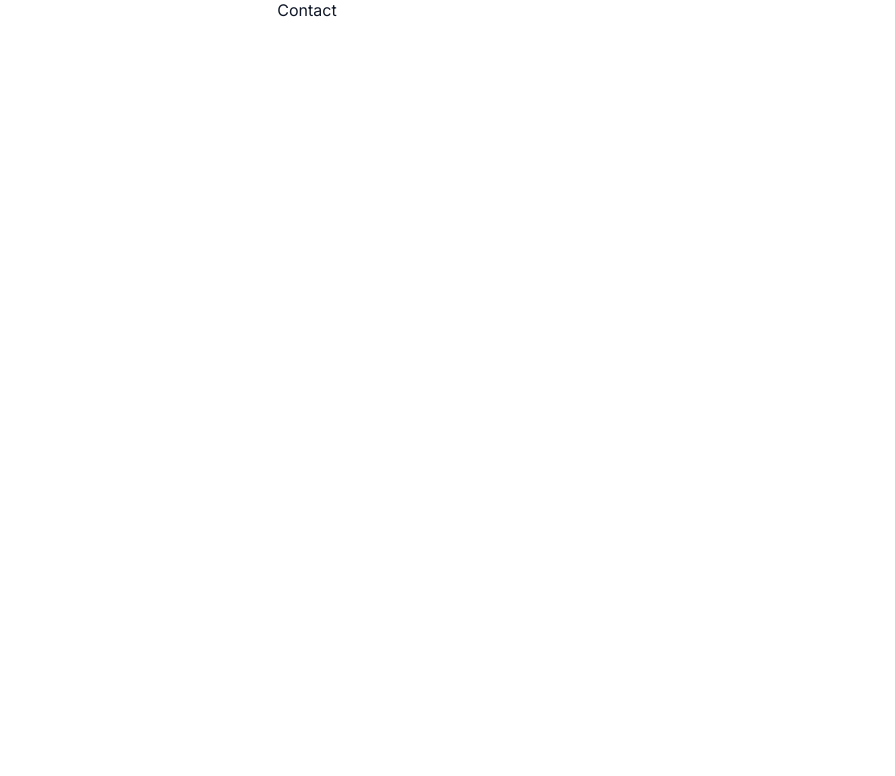
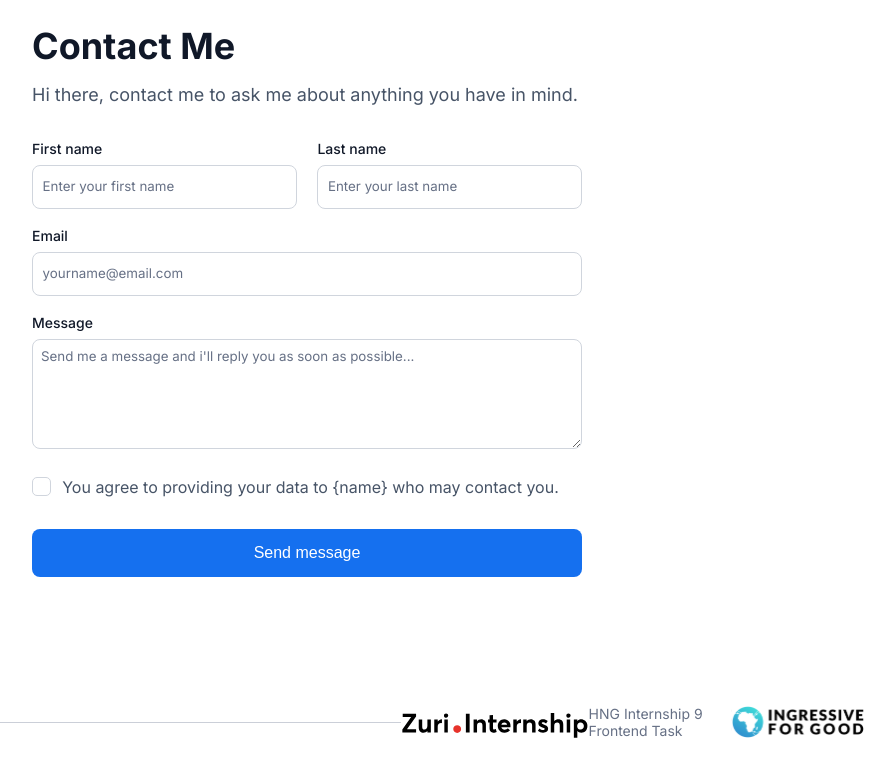
Before and after one commit to D3troit98/mylinktreee, a React (Create React App) app: page /contact in a window 1280 px wide. Shown: the top 776 px of the page, without its empty margins (333-1228 px from the left). Built offline with nearby package versions, Linux system fonts and the light colour scheme.

Commit message:
testing react-hook-form

```diff
--- a/package.json
+++ b/package.json
@@ -8,6 +8,7 @@
     "@testing-library/user-event": "^13.5.0",
     "react": "^18.2.0",
     "react-dom": "^18.2.0",
+    "react-hook-form": "^7.39.1",
     "react-router-dom": "^6.4.3",
     "react-scripts": "5.0.1",
     "sass": "^1.55.0",
--- a/src/components/contact/Contact.jsx
+++ b/src/components/contact/Contact.jsx
@@ -1,7 +1,132 @@
-import React from "react";
+import React, { useState } from "react";
+import { useForm } from "react-hook-form";
+import Footer from "../home/Footer";
+import "./contact.scss";
+export default function Contact() {
+  const {
+    register,
+    handleSubmit,
+    formState: { errors },
+  } = useForm();
+  //const [focus, setFocus] = useState(false)
 
-const Contact = () => {
-  return <div>Contact</div>;
-};
+  const onSubmit = (data) => {
+    console.log(data);
+  };
 
-export default Contact;
+  /*const changeFocus = () => {
+    setFocus(true)
+  }
+  const inputStyle = (input2) => {
+      return {border: input2 ? '1px solid red': '1px solid #D0D5DD', outline: focus ? input2? '0.1rem solid red': "0.1rem solid #84caff" : 0}
+  }*/
+
+  return (
+    <div id="contact-page">
+      <header>
+        <h1>Contact Me</h1>
+        <p>Hi there, contact me to ask me about anything you have in mind.</p>
+      </header>
+      <main>
+        <form onSubmit={handleSubmit(onSubmit)}>
+          <div className="first-and-lastname">
+            <div className="input-container">
+              <label htmlFor="firstName">First name</label>
+              <br />
+
+              <input
+                style={{
+                  border: errors.firstName
+                    ? "1px solid red"
+                    : "1px solid #D0D5DD",
+                }}
+                type="text"
+                id="first_name"
+                name="firstName"
+                placeholder="Enter your first name"
+                {...register("firstName", { required: true })}
+              />
+
+              {errors.firstName && (
+                <p className="error-msg">Please enter a first name</p>
+              )}
+            </div>
+
+            <div className="input-container">
+              <label htmlFor="lastName">Last name</label>
+              <br />
+
+              <input
+                style={{
+                  border: errors.lastName
+                    ? "1px solid red"
+                    : "1px solid #D0D5DD",
+                }}
+                type="text"
+                id="last_name"
+                name="lastName"
+                placeholder="Enter your last name"
+                {...register("lastName", { required: true })}
+              />
+
+              {errors.lastName && (
+                <p className="error-msg">Please enter a last name</p>
+              )}
+            </div>
+          </div>
+
+          <div className="input-container">
+            <label htmlFor="email">Email</label>
+
+            <input
+              style={{
+                border: errors.email ? "1px solid red" : "1px solid #D0D5DD",
+              }}
+              type="email"
+              id="email"
+              name="email"
+              placeholder="yourname@email.com"
+              {...register("email", {
+                required: true,
+                pattern:
+                  /^(([^<>()\[\]\\.,;:\s@"]+(\.[^<>()\[\]\\.,;:\s@"]+)*)|(".+"))@((\[[0-9]{1,3}\.[0-9]{1,3}\.[0-9]{1,3}\.[0-9]{1,3}\])|(([a-zA-Z\-0-9]+\.)+[a-zA-Z]{2,}))$/,
+              })}
+            />
+
+            {errors.email && (
+              <p className="error-msg">Please enter a valid email</p>
+            )}
+          </div>
+
+          <div className="input-container">
+            <label htmlFor="message">Message</label>
+            <textarea
+              style={{
+                border: errors.message ? "1px solid red" : "1px solid #D0D5DD",
+              }}
+              name="message"
+              id="message"
+              placeholder="Send me a message and i'll reply you as soon as possible..."
+              {...register("message", { required: true })}
+            />
+            {errors.message && (
+              <p className="error-msg">Please enter a message</p>
+            )}
+          </div>
+
+          <label className="agree" htmlFor="agree">
+            <input type="checkbox" name="agree" {...register("agree")} />
+            You agree to providing your data to &#123;name&#125; who may contact
+            you.
+          </label>
+
+          <button id="btn__submit" type="submit">
+            Send message
+          </button>
+        </form>
+      </main>
+
+      <Footer />
+    </div>
+  );
+}
--- a/src/components/home/Links.jsx
+++ b/src/components/home/Links.jsx
@@ -1,5 +1,5 @@
 import React from "react";
-
+import { Link } from "react-router-dom";
 const Links = () => {
   return (
     <div className="link_container">
@@ -40,6 +40,10 @@ const Links = () => {
       >
         design books
       </a>
+
+      <Link id="contact" to="/contact">
+        Contact
+      </Link>
     </div>
   );
 };
```
Also changed, not shown: 1 other file (tests, documents, lock files or other folders).
